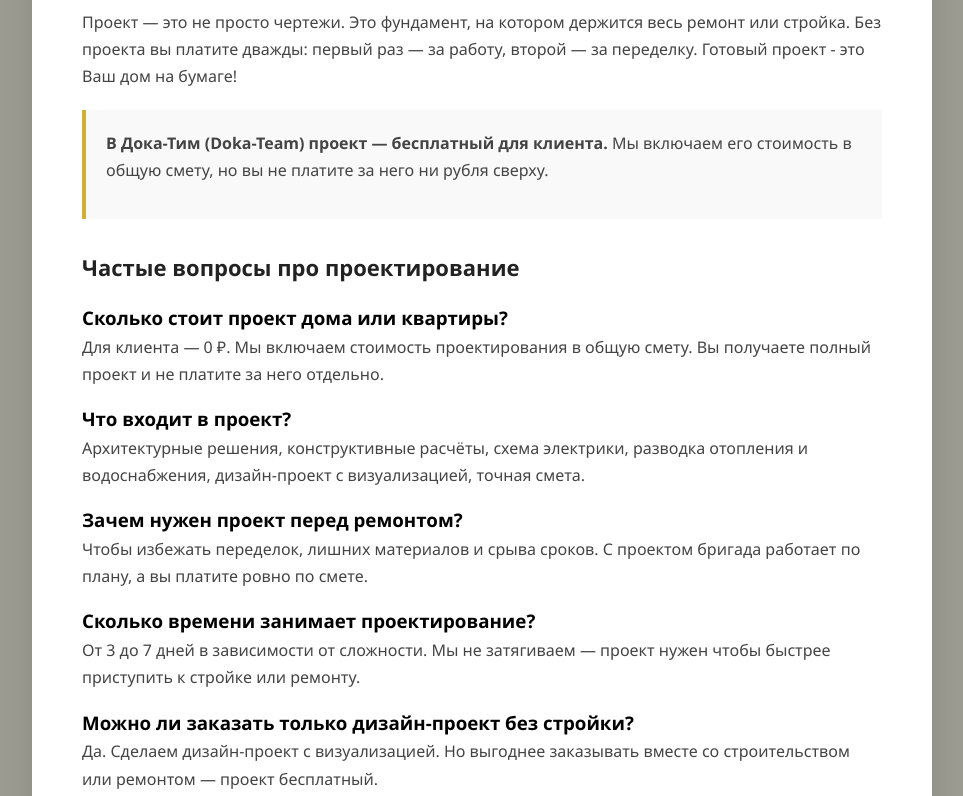
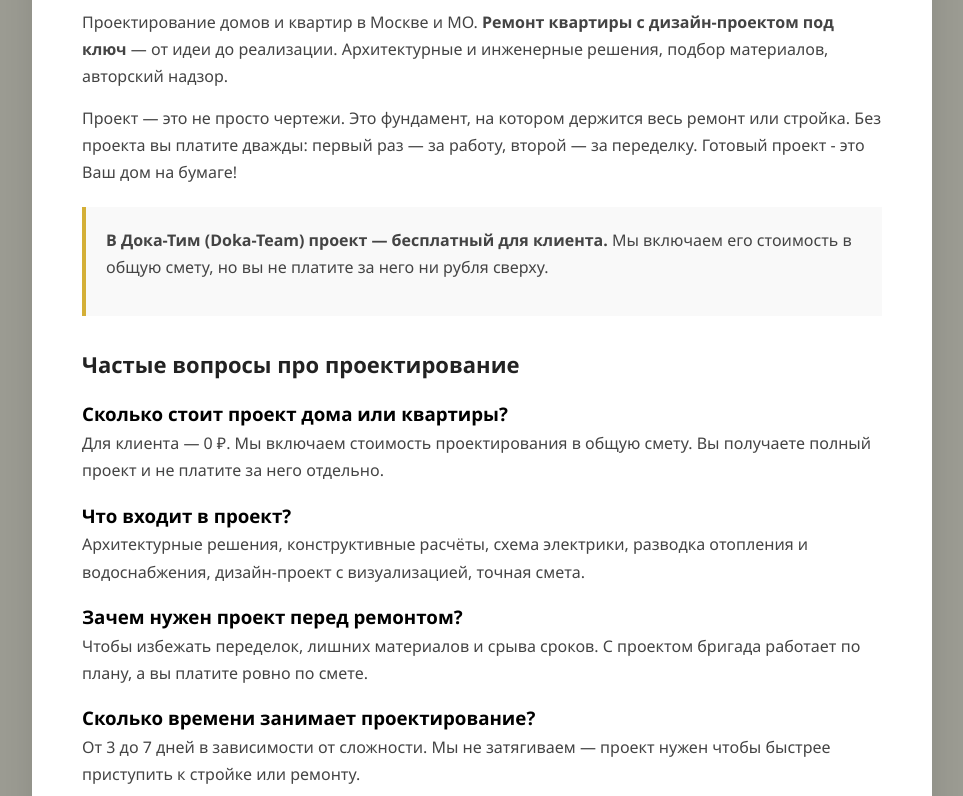
Before and after one commit to slawa17705/doka-team, a plain HTML site: page service-design.html in a window 1280 px wide. Shown: the part 144-940 px from the top of the page, without its empty margins (158-1121 px from the left). Drawn offline with Linux system fonts and the light colour scheme.

Commit message:
Update service-design.html

```diff
--- a/service-design.html
+++ b/service-design.html
@@ -139,7 +139,8 @@
 <body>
     <div class="container">
         <h1>Проектирование домов и квартир</h1>
-
+       <p>Проектирование домов и квартир в Москве и МО. <strong>Ремонт квартиры с дизайн-проектом под ключ</strong> —
+           от идеи до реализации. Архитектурные и инженерные решения, подбор материалов, авторский надзор.</p>
         <p>Проект — это не просто чертежи. Это фундамент, на котором держится весь ремонт или стройка. Без проекта вы
             платите дважды: первый раз — за работу, второй — за переделку. Готовый проект - это Ваш дом на бумаге!</p>
 
```
